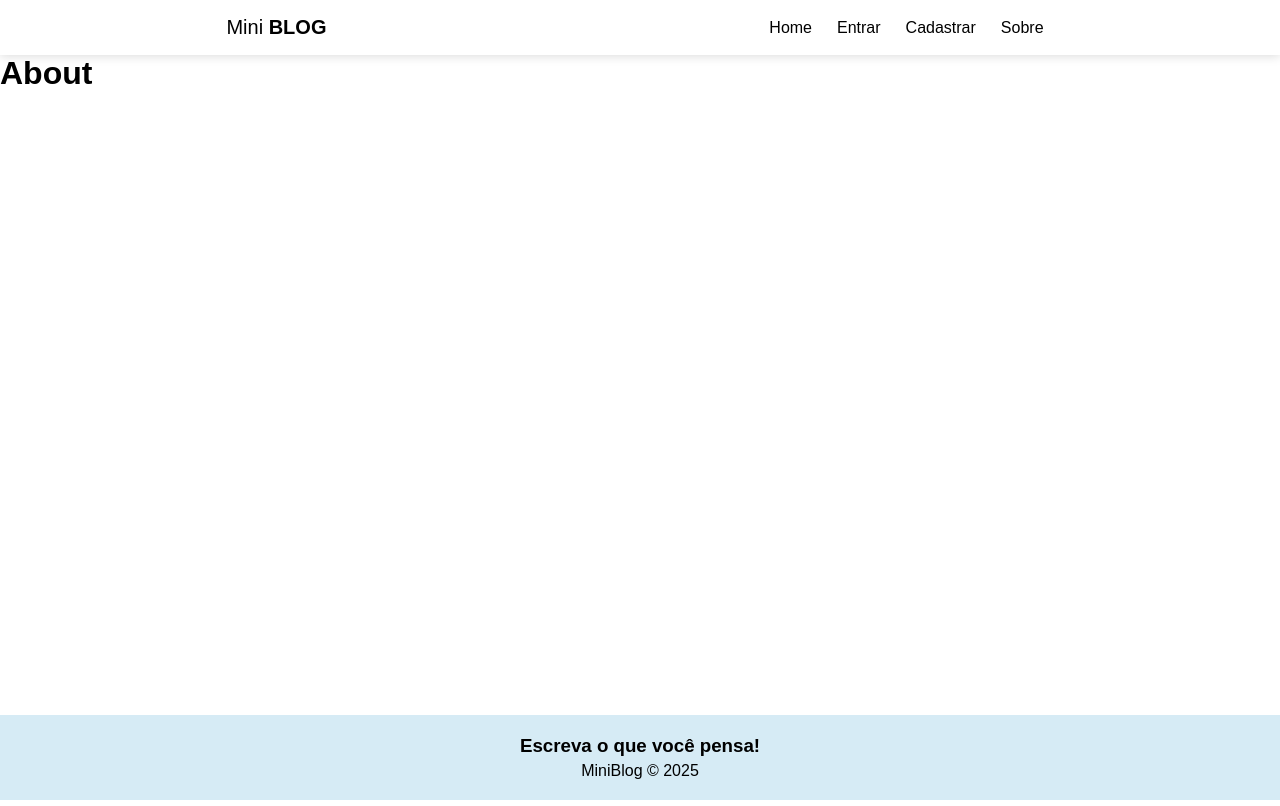
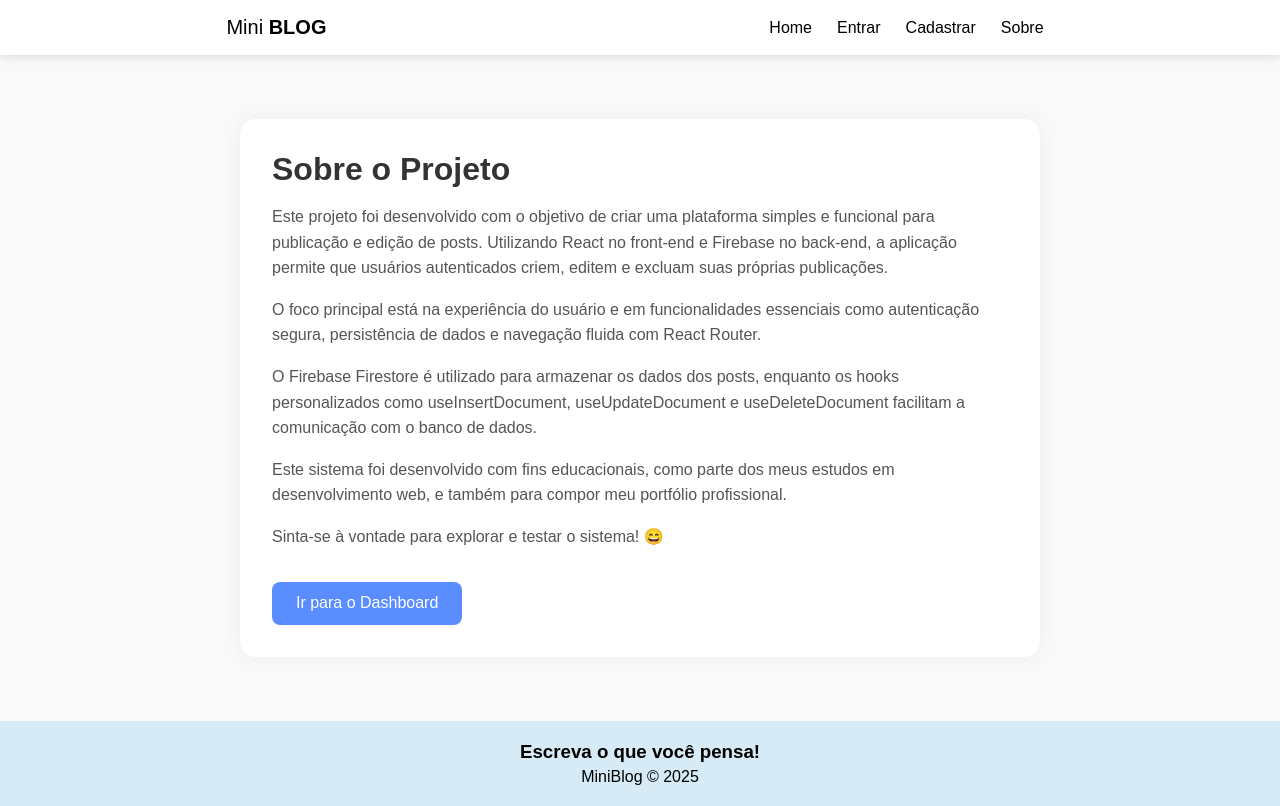
Before and after one commit to victorgpd/miniblog, a React (Vite) app: page /miniblog/about in a window 1280 px wide. Built offline with nearby package versions, Linux system fonts and the light colour scheme; no server answers.

Commit message:
conclusão

```diff
--- a/src/pages/About/About.jsx
+++ b/src/pages/About/About.jsx
@@ -1,10 +1,29 @@
-// CSS
 import styles from "./About.module.css";
+import { Link } from "react-router-dom";
 
 const About = () => {
   return (
-    <div>
-      <h1>About</h1>
+    <div className={styles.about}>
+      <div className={styles.about_container}>
+        <h2 className={styles.about_title}>Sobre o Projeto</h2>
+        <p className={styles.about_text}>
+          Este projeto foi desenvolvido com o objetivo de criar uma plataforma simples e funcional para publicação e edição de posts. Utilizando React no front-end e Firebase no back-end, a aplicação
+          permite que usuários autenticados criem, editem e excluam suas próprias publicações.
+        </p>
+        <p className={styles.about_text}>
+          O foco principal está na experiência do usuário e em funcionalidades essenciais como autenticação segura, persistência de dados e navegação fluida com React Router.
+        </p>
+        <p className={styles.about_text}>
+          O Firebase Firestore é utilizado para armazenar os dados dos posts, enquanto os hooks personalizados como <code>useInsertDocument</code>, <code>useUpdateDocument</code> e{" "}
+          <code>useDeleteDocument</code> facilitam a comunicação com o banco de dados.
+        </p>
+        <p className={styles.about_text}>Este sistema foi desenvolvido com fins educacionais, como parte dos meus estudos em desenvolvimento web, e também para compor meu portfólio profissional.</p>
+        <p className={styles.about_text}>Sinta-se à vontade para explorar e testar o sistema! 😄</p>
+
+        <Link to="/dashboard" className={styles.about_button}>
+          Ir para o Dashboard
+        </Link>
+      </div>
     </div>
   );
 };
--- a/src/pages/About/About.module.css
+++ b/src/pages/About/About.module.css
@@ -0,0 +1,45 @@
+.about {
+  display: flex;
+  justify-content: center;
+  align-items: center;
+  padding: 4rem 1rem;
+  background-color: #f9f9f9;
+  height: 100%;
+}
+
+.about_container {
+  max-width: 800px;
+  background-color: #fff;
+  padding: 2rem;
+  border-radius: 16px;
+  box-shadow: 0 0 20px rgba(0, 0, 0, 0.05);
+}
+
+.about_title {
+  font-size: 2rem;
+  margin-bottom: 1rem;
+  color: #333;
+}
+
+.about_text {
+  font-size: 1rem;
+  margin-bottom: 1rem;
+  color: #555;
+  line-height: 1.6;
+}
+
+.about_button {
+  display: inline-block;
+  margin-top: 1rem;
+  padding: 0.8rem 1.5rem;
+  background-color: #5a8dff;
+  color: #fff;
+  border: none;
+  border-radius: 8px;
+  text-decoration: none;
+  transition: background-color 0.3s ease;
+}
+
+.about_button:hover {
+  background-color: #416edc;
+}
```
